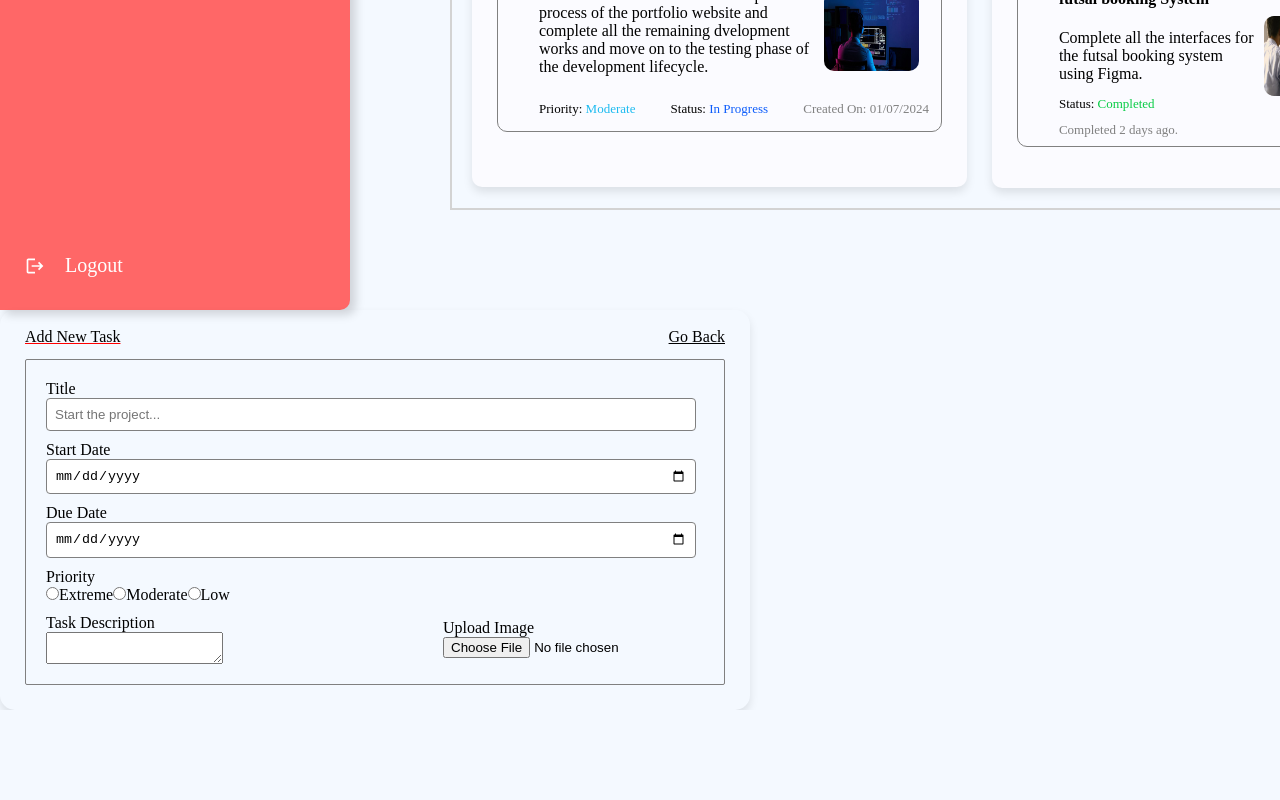
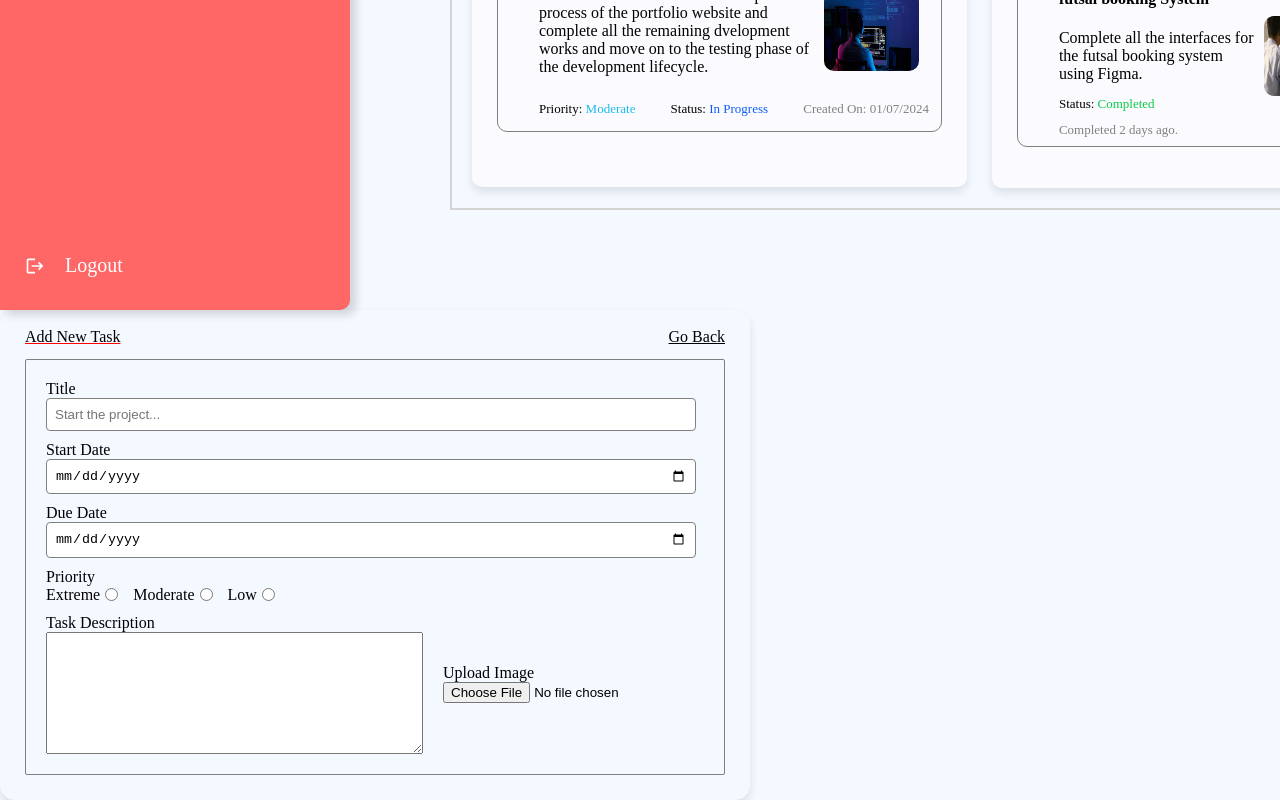
Before and after one commit to Akmal1796/ToDoApp, a React (Vite) app: page / in a window 1280 px wide. Shown: the part 788-1588 px from the top of the page. Before the commit the page ends 1498 px from the top, so only its background shows below. Built offline with nearby package versions, Linux system fonts and the light colour scheme.

Commit message:
Updatd some of the form content's design

```diff
--- a/src/Components/TaskForm.css
+++ b/src/Components/TaskForm.css
@@ -62,3 +62,13 @@
     display: flex;
     flex-direction: column;
 }
+
+.radio-bullet {
+    margin-left: 5px;
+    margin-right: 15px;
+}
+
+.task-priority div {
+    display: flex;
+    align-items: center;
+}
--- a/src/Components/TaskForm.jsx
+++ b/src/Components/TaskForm.jsx
@@ -28,16 +28,16 @@ const TaskForm = () => {
                 <div className='task-priority'>
                     <label htmlFor='priority'>Priority</label>
                     <div>
-                        <input type='radio' name='priority' />Extreme
-                        <input type='radio' name='priority'/>Moderate
-                        <input type='radio' name='priority'/>Low
+                        Extreme<input type='radio' name='priority' className='radio-bullet' />
+                        Moderate<input type='radio' name='priority' className='radio-bullet'/>
+                        Low<input type='radio' name='priority' className='radio-bullet'/>
                     </div>
                 </div>
 
                 <div className='task-description-container'>
                     <div className='task-description'>
                         <label>Task Description</label>
-                        <textarea />
+                        <textarea cols={45} rows={8}/>
                     </div>
 
                     <div className='task-image-container'>
```
